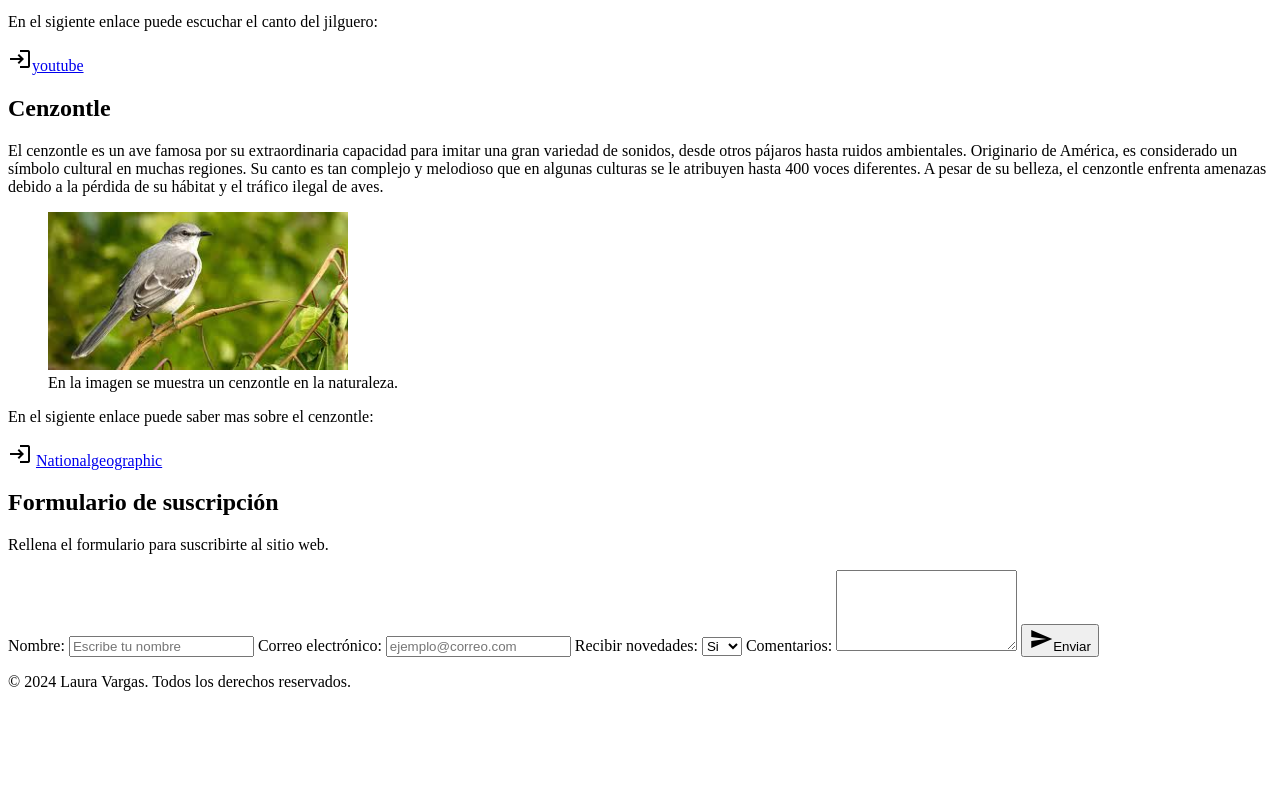
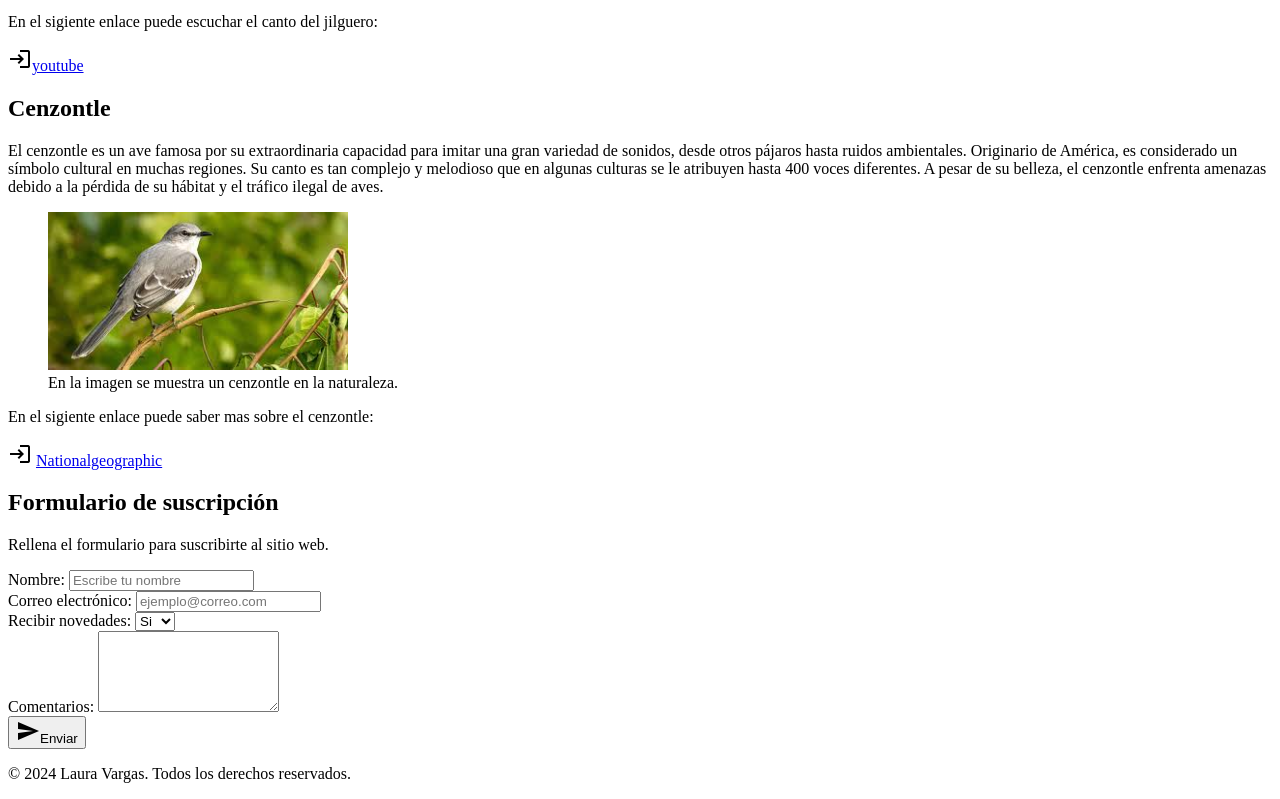
Before and after one commit to Laura341/Aves, a plain HTML site: page index.html in a window 1280 px wide. Shown: the part 936-1735 px from the top of the page. Before the commit the page ends 1643 px from the top, so only its background shows below. Drawn offline with Linux system fonts and the light colour scheme.

Commit message:
Agrego icono en ventana de navegacion y cambio posicion del formulario

```diff
--- a/index.html
+++ b/index.html
@@ -6,7 +6,7 @@
      <!-- Metadatos adicionales -->
      <meta name="author" content="Laura Vargas">
      <meta
-        name="description" content="Una página de mi proyecto final de html del bootcamp sobre etiquetas semánticas y
+        name="description" content="Una página de mi proyecto final de html del bootcamp en Fronted sobre etiquetas semánticas,
         estructura básica de una página web y un formulario"
      >
      <meta name="keywords"
@@ -19,9 +19,12 @@
       rel="stylesheet"
       href="https://fonts.googleapis.com/icon?family=Material+Icons"
     />
+    <link rel="icon" href="./assets/bird.ico" type="image/x-icon">
     <title>Aves de canto</title>
 </head>
 <body>
+
+
     <!-- Header: sección superior de la página y generalmente incluye información introductoria,
      como el título y el menú de navegación -->
      <header>
@@ -85,33 +88,37 @@
             <p>Rellena el formulario para suscribirte al sitio web.</p>
             <!-- Formulario de contacto -->
              <form>
+                <div class="form-group">
+                    <label for="nombre">Nombre:</label>
+                    <input type="text" id="nombre" placeholder="Escribe tu nombre" required>
+                </div>
                 <!-- label es una etiqueta que nos sirve para asociar un texto descriptivo
                  a un elemento de entrada.
                  El atributo for en label ayuda a vincularlo con un elemento de formulario específico
                  ya que el atributo for contiene el valor del id del campo de entrada con el cual
                  se asocia -->
-                <label for="nombre">Nombre:</label>
-                <input type="text" id="nombre" placeholder="Escribe tu nombre" required>
-
+                 <div class="form-group">
                     <label for="email">Correo electrónico:</label>
                     <input type="email" id="email" placeholder="ejemplo@correo.com" required>
-
+                 </div>
+                 <div class="form-group">
                     <label for="asunto">Recibir novedades:</label>
                     <select id="asunto" required>
                         <option>Si</option>
                         <option>No</option>
-
+                   </div>
 
                 </select>
-
+             <div class="form-group">
                     <label for="mensaje">Comentarios:</label>
                  <textarea
                 id="mensaje"
                 rows="5"
                 placeholder="Escribe un comentario"
-                    required
-                >
+                required>
                  </textarea>
+            </div>
+
                   <button type="submit"><span class="material-icons">send</span>Enviar</button>
             </form>
        </section>
```
Also changed, not shown: assets/bird.ico (added). Lines whose indentation alone changed are shown as unchanged.
